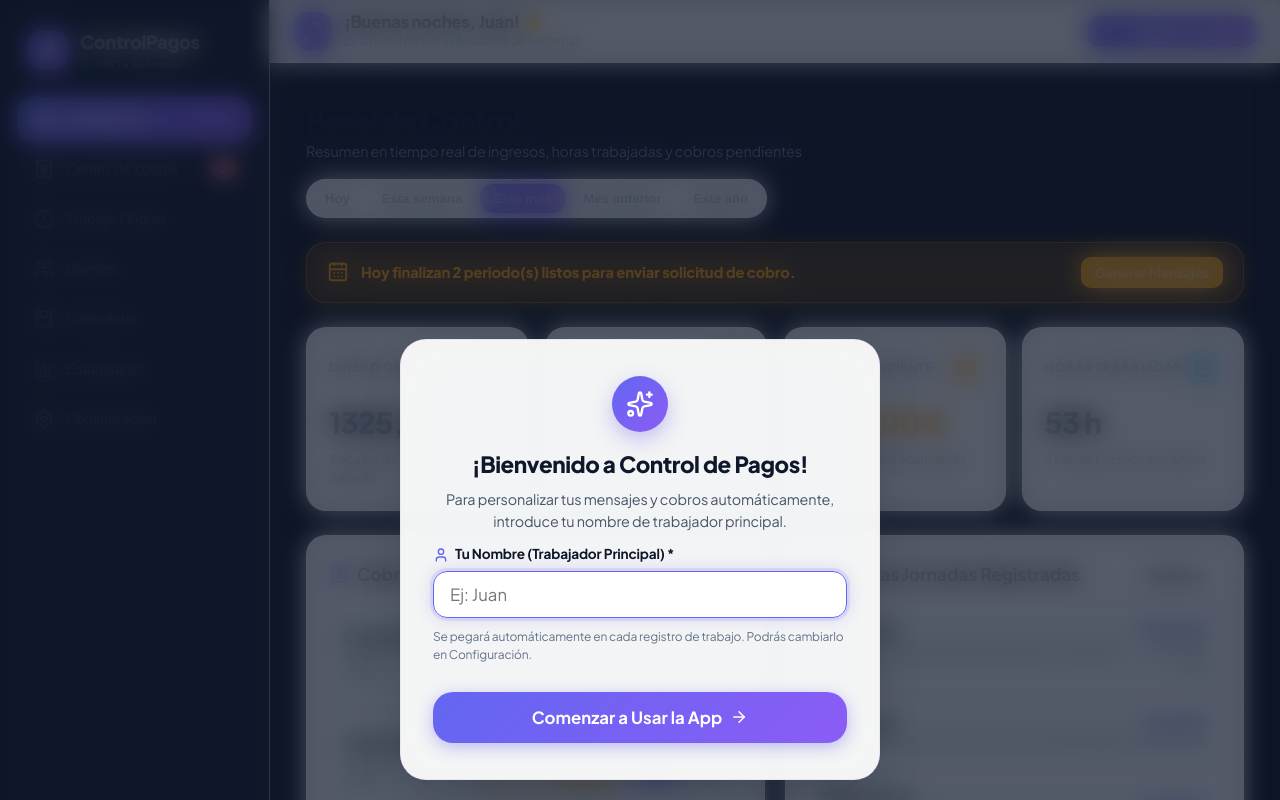
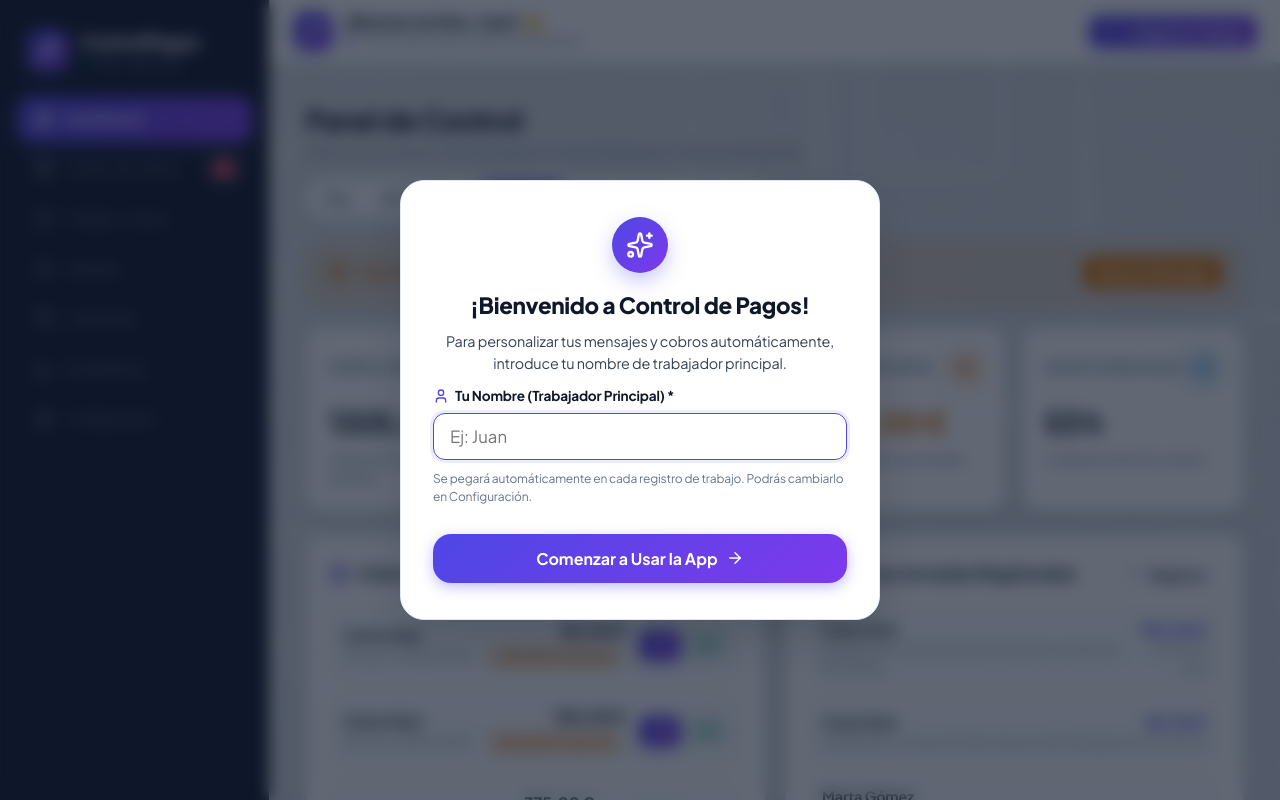
Before and after one commit to AlbaDomg/work-pay-control-app, a React (Vite) app: page / in a window 1280 px wide. Shown: the top 800 px of the page. Built offline with nearby package versions, Linux system fonts and the light colour scheme.

Commit message:
fix: adjust contrast, readability and visible background overlay

```diff
--- a/src/index.css
+++ b/src/index.css
@@ -3,95 +3,88 @@
 :root {
   --font-family: 'Plus Jakarta Sans', 'Inter', -apple-system, BlinkMacSystemFont, 'Segoe UI', Roboto, sans-serif;
 
-  /* Palette Light Glass */
-  --bg-app: #0b1120;
-  --bg-app-overlay: radial-gradient(circle at 50% 0%, rgba(99, 102, 241, 0.18), transparent 70%),
-                    radial-gradient(circle at 85% 30%, rgba(139, 92, 246, 0.12), transparent 60%),
-                    rgba(15, 23, 42, 0.88);
+  /* Light Mode Palette */
+  --bg-app: #f1f5f9;
+  --bg-app-overlay: linear-gradient(135deg, rgba(241, 245, 249, 0.84) 0%, rgba(226, 232, 240, 0.9) 100%);
   --bg-app-wallpaper: url('/bg-renovation.jpg');
 
-  --bg-card: rgba(255, 255, 255, 0.85);
-  --bg-card-hover: rgba(255, 255, 255, 0.95);
-  --bg-sidebar: rgba(15, 23, 42, 0.82);
-  --bg-nav: rgba(255, 255, 255, 0.8);
-  --bg-input: rgba(241, 245, 249, 0.9);
-  --bg-modal: rgba(255, 255, 255, 0.95);
-  --bg-backdrop: rgba(15, 23, 42, 0.7);
+  --bg-card: rgba(255, 255, 255, 0.94);
+  --bg-card-hover: #ffffff;
+  --bg-sidebar: #0f172a;
+  --bg-nav: rgba(255, 255, 255, 0.92);
+  --bg-input: #f8fafc;
+  --bg-modal: #ffffff;
+  --bg-backdrop: rgba(15, 23, 42, 0.65);
 
   --text-main: #0f172a;
-  --text-secondary: #475569;
+  --text-secondary: #334155;
   --text-muted: #64748b;
   --text-inverse: #ffffff;
 
-  --border-color: rgba(226, 232, 240, 0.8);
-  --border-light: rgba(241, 245, 249, 0.6);
-  --border-glow: rgba(99, 102, 241, 0.25);
+  --border-color: #e2e8f0;
+  --border-light: #f1f5f9;
+  --border-glow: rgba(99, 102, 241, 0.3);
 
   /* Primary Accent Gradient */
-  --primary: #6366f1;
-  --primary-hover: #4f46e5;
-  --primary-light: rgba(99, 102, 241, 0.12);
-  --gradient-primary: linear-gradient(135deg, #6366f1 0%, #8b5cf6 100%);
-  --gradient-card: linear-gradient(135deg, rgba(255, 255, 255, 0.9) 0%, rgba(248, 250, 252, 0.8) 100%);
-  --gradient-hero: linear-gradient(135deg, rgba(99, 102, 241, 0.15) 0%, rgba(139, 92, 246, 0.08) 100%);
+  --primary: #4f46e5;
+  --primary-hover: #4338ca;
+  --primary-light: rgba(79, 70, 229, 0.1);
+  --gradient-primary: linear-gradient(135deg, #4f46e5 0%, #7c3aed 100%);
+  --gradient-card: linear-gradient(135deg, #ffffff 0%, #f8fafc 100%);
 
   /* Status colors */
-  --status-open: #3b82f6;
-  --status-open-bg: rgba(59, 130, 246, 0.12);
+  --status-open: #2563eb;
+  --status-open-bg: rgba(37, 99, 235, 0.1);
 
-  --status-pending: #f59e0b;
-  --status-pending-bg: rgba(245, 158, 11, 0.14);
+  --status-pending: #d97706;
+  --status-pending-bg: rgba(217, 119, 6, 0.12);
 
-  --status-sent: #0ea5e9;
-  --status-sent-bg: rgba(14, 165, 233, 0.14);
+  --status-sent: #0284c7;
+  --status-sent-bg: rgba(2, 132, 199, 0.12);
 
-  --status-partial: #8b5cf6;
-  --status-partial-bg: rgba(139, 92, 246, 0.14);
+  --status-partial: #7c3aed;
+  --status-partial-bg: rgba(124, 58, 237, 0.12);
 
-  --status-paid: #10b981;
-  --status-paid-bg: rgba(16, 185, 129, 0.14);
+  --status-paid: #059669;
+  --status-paid-bg: rgba(5, 150, 105, 0.12);
 
-  --status-overdue: #f43f5e;
-  --status-overdue-bg: rgba(244, 63, 94, 0.14);
+  --status-overdue: #e11d48;
+  --status-overdue-bg: rgba(225, 29, 72, 0.12);
 
-  --radius-sm: 10px;
-  --radius-md: 14px;
-  --radius-lg: 20px;
-  --radius-xl: 26px;
+  --radius-sm: 8px;
+  --radius-md: 12px;
+  --radius-lg: 18px;
+  --radius-xl: 24px;
   --radius-full: 9999px;
 
-  --shadow-sm: 0 2px 8px rgba(15, 23, 42, 0.04);
-  --shadow-md: 0 8px 24px -4px rgba(15, 23, 42, 0.08), 0 2px 6px -1px rgba(15, 23, 42, 0.04);
-  --shadow-lg: 0 16px 36px -6px rgba(15, 23, 42, 0.12), 0 6px 12px -3px rgba(15, 23, 42, 0.06);
-  --shadow-xl: 0 24px 48px -12px rgba(15, 23, 42, 0.25);
-  --shadow-glow: 0 0 20px rgba(99, 102, 241, 0.35);
+  --shadow-sm: 0 1px 3px rgba(15, 23, 42, 0.06);
+  --shadow-md: 0 4px 16px -2px rgba(15, 23, 42, 0.08), 0 2px 6px -1px rgba(15, 23, 42, 0.04);
+  --shadow-lg: 0 12px 28px -4px rgba(15, 23, 42, 0.12);
+  --shadow-xl: 0 20px 40px -8px rgba(15, 23, 42, 0.2);
 }
 
 .dark {
-  --bg-app: #080c14;
-  --bg-app-overlay: radial-gradient(circle at 50% 0%, rgba(99, 102, 241, 0.2), transparent 75%),
-                    radial-gradient(circle at 80% 40%, rgba(139, 92, 246, 0.15), transparent 60%),
-                    rgba(8, 12, 20, 0.88);
+  --bg-app: #090e1a;
+  --bg-app-overlay: linear-gradient(135deg, rgba(9, 14, 26, 0.78) 0%, rgba(15, 23, 42, 0.85) 100%);
 
-  --bg-card: rgba(15, 23, 42, 0.72);
-  --bg-card-hover: rgba(30, 41, 59, 0.82);
-  --bg-sidebar: rgba(10, 15, 29, 0.85);
-  --bg-nav: rgba(15, 23, 42, 0.78);
-  --bg-input: rgba(30, 41, 59, 0.75);
-  --bg-modal: rgba(15, 23, 42, 0.92);
-  --bg-backdrop: rgba(3, 7, 18, 0.8);
+  --bg-card: rgba(19, 28, 49, 0.9);
+  --bg-card-hover: rgba(30, 41, 59, 0.95);
+  --bg-sidebar: #070c18;
+  --bg-nav: rgba(19, 28, 49, 0.92);
+  --bg-input: #1a253d;
+  --bg-modal: #131c31;
+  --bg-backdrop: rgba(3, 7, 18, 0.75);
 
   --text-main: #f8fafc;
   --text-secondary: #cbd5e1;
   --text-muted: #94a3b8;
   --text-inverse: #ffffff;
 
-  --border-color: rgba(255, 255, 255, 0.09);
-  --border-light: rgba(255, 255, 255, 0.05);
+  --border-color: rgba(255, 255, 255, 0.1);
+  --border-light: rgba(255, 255, 255, 0.06);
   --border-glow: rgba(99, 102, 241, 0.4);
 
-  --gradient-card: linear-gradient(135deg, rgba(30, 41, 59, 0.6) 0%, rgba(15, 23, 42, 0.7) 100%);
-  --gradient-hero: linear-gradient(135deg, rgba(99, 102, 241, 0.25) 0%, rgba(139, 92, 246, 0.15) 100%);
+  --gradient-card: linear-gradient(135deg, rgba(30, 41, 59, 0.8) 0%, rgba(19, 28, 49, 0.9) 100%);
 }
 
 * {
@@ -121,8 +114,6 @@ body {
   display: flex;
   min-height: 100vh;
   width: 100vw;
-  backdrop-filter: blur(16px);
-  -webkit-backdrop-filter: blur(16px);
 }
 
 .main-content {
@@ -130,7 +121,7 @@ body {
   display: flex;
   flex-direction: column;
   min-width: 0;
-  padding-bottom: 84px; /* Space for mobile bottom nav */
+  padding-bottom: 84px;
 }
 
 @media (min-width: 1024px) {
@@ -144,7 +135,7 @@ body {
   width: 100%;
   margin: 0 auto;
   padding: 16px;
-  animation: fadeIn 0.3s ease-out;
+  animation: fadeIn 0.25s ease-out;
 }
 
 @media (min-width: 640px) {
@@ -163,21 +154,20 @@ body {
 h1 {
   font-size: 1.75rem;
   font-weight: 800;
-  letter-spacing: -0.025em;
+  letter-spacing: -0.02em;
   color: var(--text-main);
 }
 
 h2 {
-  font-size: 1.35rem;
+  font-size: 1.3rem;
   font-weight: 700;
-  letter-spacing: -0.02em;
+  letter-spacing: -0.015em;
   color: var(--text-main);
 }
 
 h3 {
-  font-size: 1.1rem;
+  font-size: 1.08rem;
   font-weight: 700;
-  letter-spacing: -0.01em;
   color: var(--text-main);
 }
 
@@ -188,13 +178,13 @@ p {
 /* Cards System Glassmorphism */
 .card {
   background: var(--bg-card);
-  backdrop-filter: blur(20px);
-  -webkit-backdrop-filter: blur(20px);
+  backdrop-filter: blur(16px);
+  -webkit-backdrop-filter: blur(16px);
   border: 1px solid var(--border-color);
   border-radius: var(--radius-lg);
   padding: 22px;
   box-shadow: var(--shadow-md);
-  transition: transform 0.25s cubic-bezier(0.16, 1, 0.3, 1), box-shadow 0.25s cubic-bezier(0.16, 1, 0.3, 1), border-color 0.25s ease;
+  transition: transform 0.2s ease, box-shadow 0.2s ease, border-color 0.2s ease;
 }
 
 .card:hover {
@@ -202,8 +192,8 @@ p {
 }
 
 .card-hover:hover {
-  transform: translateY(-3px);
-  box-shadow: var(--shadow-lg), 0 0 20px rgba(99, 102, 241, 0.15);
+  transform: translateY(-2px);
+  box-shadow: var(--shadow-lg);
 }
 
 /* Buttons */
@@ -212,14 +202,14 @@ p {
   align-items: center;
   justify-content: center;
   gap: 8px;
-  padding: 11px 20px;
+  padding: 10px 18px;
   font-size: 0.9rem;
   font-weight: 700;
   font-family: var(--font-family);
   border-radius: var(--radius-md);
   border: none;
   cursor: pointer;
-  transition: all 0.2s cubic-bezier(0.16, 1, 0.3, 1);
+  transition: all 0.18s ease;
   white-space: nowrap;
   user-select: none;
 }
@@ -227,22 +217,17 @@ p {
 .btn-primary {
   background: var(--gradient-primary);
   color: var(--text-inverse);
-  box-shadow: 0 4px 16px rgba(99, 102, 241, 0.4);
+  box-shadow: 0 4px 14px rgba(79, 70, 229, 0.35);
 }
 
 .btn-primary:hover {
-  opacity: 0.95;
-  transform: translateY(-2px);
-  box-shadow: 0 8px 24px rgba(99, 102, 241, 0.55);
-}
-
-.btn-primary:active {
-  transform: translateY(0);
+  opacity: 0.96;
+  transform: translateY(-1px);
+  box-shadow: 0 6px 18px rgba(79, 70, 229, 0.45);
 }
 
 .btn-secondary {
   background: var(--bg-card);
-  backdrop-filter: blur(12px);
   color: var(--text-main);
   border: 1px solid var(--border-color);
   box-shadow: var(--shadow-sm);
@@ -251,46 +236,38 @@ p {
 .btn-secondary:hover {
   background: var(--bg-card-hover);
   border-color: var(--primary-light);
-  transform: translateY(-1px);
 }
 
 .btn-danger {
   background: var(--status-overdue-bg);
   color: var(--status-overdue);
-  border: 1px solid rgba(244, 63, 94, 0.3);
+  border: 1px solid rgba(225, 29, 72, 0.25);
 }
 
 .btn-danger:hover {
-  background: rgba(244, 63, 94, 0.22);
-  transform: translateY(-1px);
+  background: rgba(225, 29, 72, 0.2);
 }
 
 .btn-success {
   background: var(--status-paid-bg);
   color: var(--status-paid);
-  border: 1px solid rgba(16, 185, 129, 0.3);
+  border: 1px solid rgba(5, 150, 105, 0.25);
 }
 
 .btn-success:hover {
-  background: rgba(16, 185, 129, 0.22);
-  transform: translateY(-1px);
+  background: rgba(5, 150, 105, 0.2);
 }
 
 .btn-sm {
-  padding: 7px 14px;
+  padding: 7px 13px;
   font-size: 0.82rem;
   border-radius: var(--radius-sm);
 }
 
 .btn-lg {
-  padding: 15px 28px;
-  font-size: 1.05rem;
+  padding: 14px 26px;
+  font-size: 1rem;
   border-radius: var(--radius-lg);
-}
-
-.btn-icon {
-  padding: 9px;
-  border-radius: var(--radius-md);
 }
 
 /* Floating Action Button (Mobile) */
@@ -299,7 +276,7 @@ p {
   bottom: 92px;
   right: 20px;
   z-index: 40;
-  box-shadow: 0 10px 28px rgba(99, 102, 241, 0.6);
+  box-shadow: 0 10px 24px rgba(79, 70, 229, 0.5);
   border-radius: var(--radius-full);
 }
 
@@ -309,7 +286,7 @@ p {
   }
 }
 
-/* Inputs & Form Controls Glassmorphic */
+/* Inputs & Form Controls */
 .form-group {
   display: flex;
   flex-direction: column;
@@ -325,25 +302,24 @@ p {
 
 .input {
   width: 100%;
-  padding: 11px 16px;
+  padding: 10px 14px;
   font-size: 0.95rem;
   font-family: var(--font-family);
   background: var(--bg-input);
-  backdrop-filter: blur(10px);
   color: var(--text-main);
   border: 1px solid var(--border-color);
   border-radius: var(--radius-md);
   outline: none;
-  transition: all 0.2s ease;
+  transition: all 0.18s ease;
 }
 
 .input:focus {
   border-color: var(--primary);
-  box-shadow: 0 0 0 3px var(--primary-light), 0 0 16px rgba(99, 102, 241, 0.25);
+  box-shadow: 0 0 0 3px var(--primary-light);
   background: var(--bg-card);
 }
 
-/* Hide browser default number input arrows (spin buttons) */
+/* Hide browser default number input arrows */
 input[type=number]::-webkit-inner-spin-button,
 input[type=number]::-webkit-outer-spin-button {
   -webkit-appearance: none;
@@ -354,7 +330,7 @@ input[type=number] {
 }
 
 textarea.input {
-  min-height: 95px;
+  min-height: 90px;
   resize: vertical;
 }
 
@@ -362,63 +338,53 @@ select.input {
   cursor: pointer;
 }
 
-/* Badges with Live Pulse Dot */
+/* Badges */
 .badge {
   display: inline-flex;
   align-items: center;
   gap: 6px;
-  padding: 5px 12px;
+  padding: 4px 10px;
   font-size: 0.75rem;
   font-weight: 800;
   border-radius: var(--radius-full);
   text-transform: uppercase;
-  letter-spacing: 0.04em;
-  backdrop-filter: blur(8px);
-}
-
-.badge::before {
-  content: '';
-  width: 6px;
-  height: 6px;
-  border-radius: 50%;
-  background-color: currentColor;
-  box-shadow: 0 0 8px currentColor;
+  letter-spacing: 0.03em;
 }
 
 .badge-open {
   background: var(--status-open-bg);
   color: var(--status-open);
-  border: 1px solid rgba(59, 130, 246, 0.3);
+  border: 1px solid rgba(37, 99, 235, 0.2);
 }
 
 .badge-pending_send {
   background: var(--status-pending-bg);
   color: var(--status-pending);
-  border: 1px solid rgba(245, 158, 11, 0.3);
+  border: 1px solid rgba(217, 119, 6, 0.2);
 }
 
 .badge-sent {
   background: var(--status-sent-bg);
   color: var(--status-sent);
-  border: 1px solid rgba(14, 165, 233, 0.3);
+  border: 1px solid rgba(2, 132, 199, 0.2);
 }
 
 .badge-partial_payment {
   background: var(--status-partial-bg);
   color: var(--status-partial);
-  border: 1px solid rgba(139, 92, 246, 0.3);
+  border: 1px solid rgba(124, 58, 237, 0.2);
 }
 
 .badge-paid {
   background: var(--status-paid-bg);
   color: var(--status-paid);
-  border: 1px solid rgba(16, 185, 129, 0.3);
+  border: 1px solid rgba(5, 150, 105, 0.2);
 }
 
 .badge-overdue {
   background: var(--status-overdue-bg);
   color: var(--status-overdue);
-  border: 1px solid rgba(244, 63, 94, 0.3);
+  border: 1px solid rgba(225, 29, 72, 0.2);
 }
 
 /* Modal Overlay & Drawer Glassmorphism */
@@ -426,8 +392,8 @@ select.input {
   position: fixed;
   inset: 0;
   background: var(--bg-backdrop);
-  backdrop-filter: blur(12px);
-  -webkit-backdrop-filter: blur(12px);
+  backdrop-filter: blur(8px);
+  -webkit-backdrop-filter: blur(8px);
   z-index: 100;
   display: flex;
   align-items: center;
@@ -438,22 +404,20 @@ select.input {
 
 .modal-card {
   background: var(--bg-modal);
-  backdrop-filter: blur(24px);
-  -webkit-backdrop-filter: blur(24px);
   border: 1px solid var(--border-color);
   border-radius: var(--radius-xl);
   width: 100%;
-  max-width: 600px;
+  max-width: 580px;
   max-height: 90vh;
   overflow-y: auto;
   box-shadow: var(--shadow-xl);
   display: flex;
   flex-direction: column;
-  animation: scaleUp 0.25s cubic-bezier(0.16, 1, 0.3, 1);
+  animation: scaleUp 0.22s cubic-bezier(0.16, 1, 0.3, 1);
 }
 
 .modal-header {
-  padding: 20px 24px;
+  padding: 18px 22px;
   border-bottom: 1px solid var(--border-color);
   display: flex;
   align-items: center;
@@ -461,12 +425,12 @@ select.input {
 }
 
 .modal-body {
-  padding: 24px;
+  padding: 22px;
   flex: 1;
 }
 
 .modal-footer {
-  padding: 18px 24px;
+  padding: 16px 22px;
   border-top: 1px solid var(--border-color);
   display: flex;
   gap: 12px;
@@ -486,7 +450,7 @@ select.input {
   border-radius: 99px;
 }
 ::-webkit-scrollbar-thumb:hover {
-  background: rgba(99, 102, 241, 0.7);
+  background: rgba(79, 70, 229, 0.7);
 }
 
 /* Keyframe Animations */
@@ -500,29 +464,23 @@ select.input {
   to { opacity: 1; transform: scale(1); }
 }
 
-@keyframes pulseGlow {
-  0%, 100% { opacity: 1; transform: scale(1); }
-  50% { opacity: 0.6; transform: scale(1.15); }
-}
-
 /* Work Cards Styling */
 .work-card {
   background: var(--bg-card);
-  backdrop-filter: blur(16px);
+  backdrop-filter: blur(12px);
   border: 1px solid var(--border-color);
   border-radius: var(--radius-lg);
-  padding: 16px 20px;
+  padding: 18px 22px;
   display: flex;
   flex-direction: column;
   gap: 12px;
-  transition: all 0.25s cubic-bezier(0.16, 1, 0.3, 1);
+  transition: all 0.2s ease;
   box-shadow: var(--shadow-sm);
 }
 
 .work-card:hover {
   border-color: var(--border-glow);
-  transform: translateY(-2px);
-  box-shadow: var(--shadow-md), 0 0 16px rgba(99, 102, 241, 0.12);
+  box-shadow: var(--shadow-md);
 }
 
 .work-card-top {
@@ -536,7 +494,7 @@ select.input {
 .work-card-info {
   display: flex;
   align-items: center;
-  gap: 12px;
+  gap: 14px;
 }
 
 .work-hours-badge {
@@ -546,7 +504,7 @@ select.input {
   border-radius: var(--radius-md);
   font-weight: 800;
   font-size: 1.1rem;
-  border: 1px solid rgba(99, 102, 241, 0.25);
+  border: 1px solid rgba(79, 70, 229, 0.2);
   display: flex;
   align-items: center;
   justify-content: center;
@@ -555,12 +513,12 @@ select.input {
 
 .work-client-title {
   font-weight: 800;
-  font-size: 1rem;
+  font-size: 1.05rem;
   color: var(--text-main);
 }
 
 .work-date-line {
-  font-size: 0.8rem;
+  font-size: 0.82rem;
   color: var(--text-muted);
   display: flex;
   align-items: center;
@@ -572,7 +530,7 @@ select.input {
 }
 
 .work-price-amount {
-  font-size: 1.2rem;
+  font-size: 1.25rem;
   font-weight: 900;
   color: var(--status-paid);
 }
```
